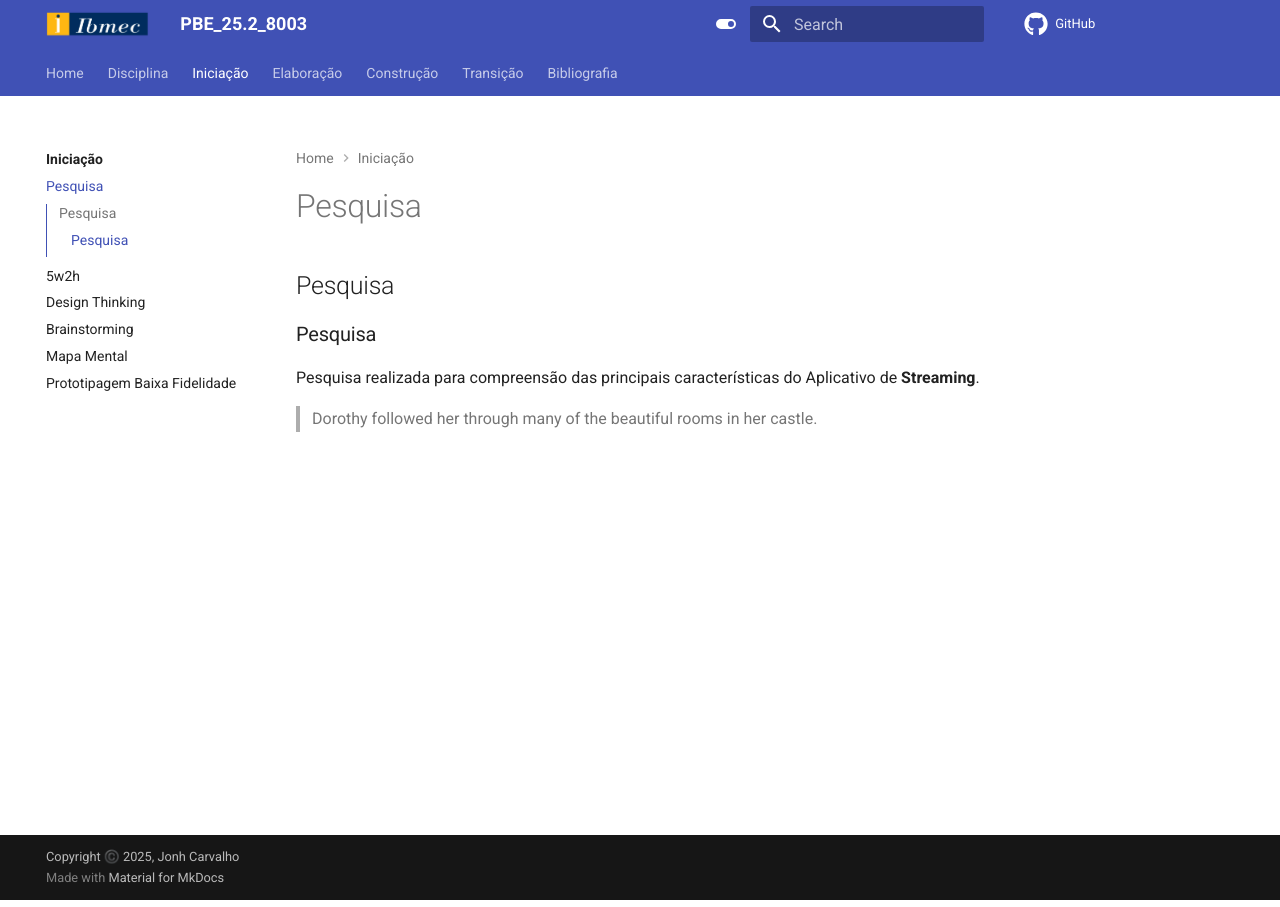
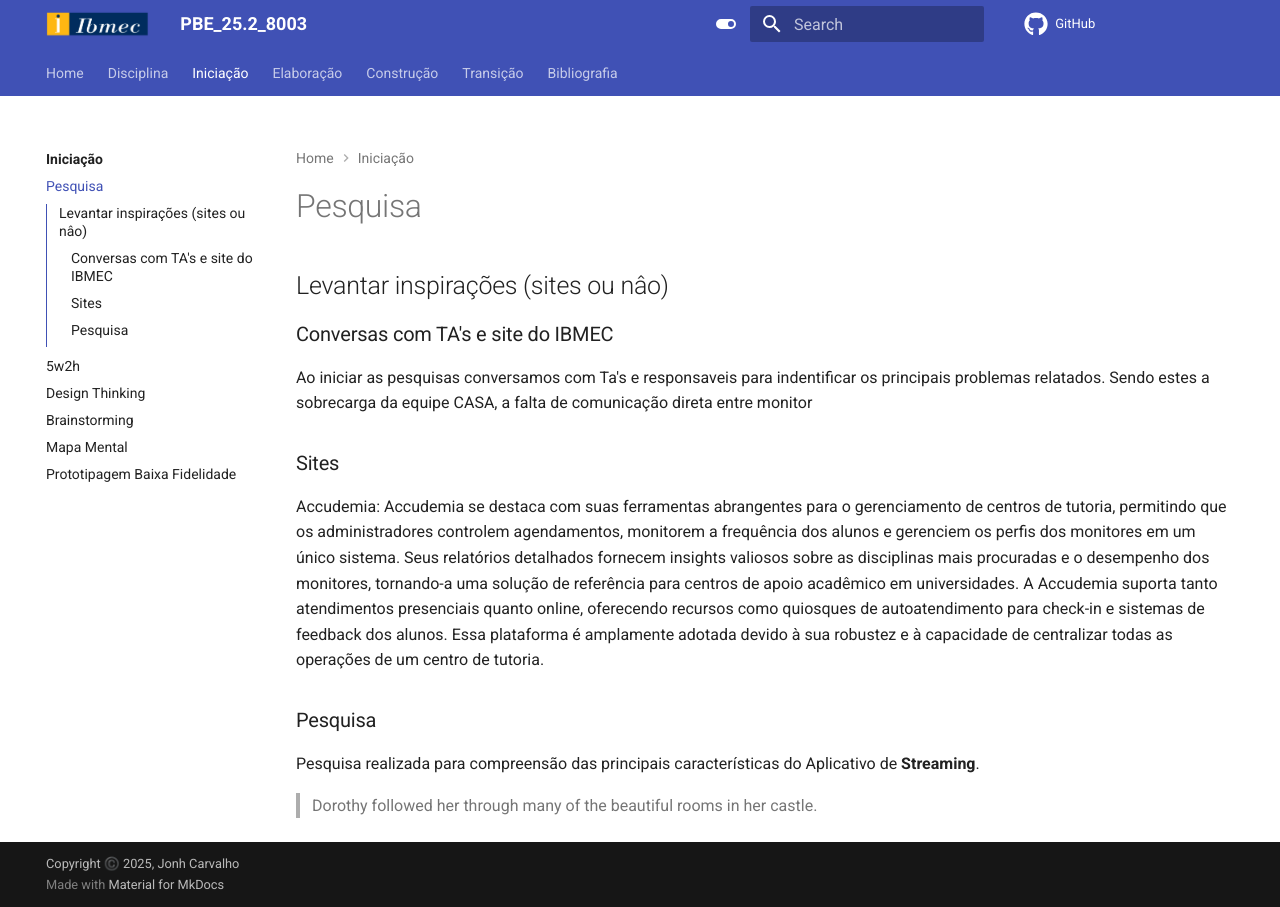
Before and after one commit to Projetos-de-Extensao/PBE_25.2_8004_Pioneiros, an MkDocs documentation site: the page built from docs/Iniciacao/pesquisa.md, in a window 1280 px wide. Built offline with MkDocs 1.6.1 and Material for MkDocs 9.7.7, drawn with Linux system fonts in a browser that asks for light colours; comment, search, counter and statistics services are not loaded.

Commit message:
Update pesquisa 1.0.md

```diff
--- a/docs/Iniciacao/pesquisa.md
+++ b/docs/Iniciacao/pesquisa.md
@@ -4,7 +4,15 @@ title: Pesquisa
 ---
 
 # Pesquisa
-## Pesquisa
+## Levantar inspirações (sites ou nâo)
+### Conversas com TA's e site do IBMEC
+Ao iniciar as pesquisas conversamos com Ta's e responsaveis para indentificar os principais problemas relatados. Sendo estes a sobrecarga da equipe CASA,  a falta de comunicação direta entre monitor
+
+### Sites
+
+Accudemia: Accudemia se destaca com suas ferramentas abrangentes para o gerenciamento de centros de tutoria, permitindo que os administradores controlem agendamentos, monitorem a frequência dos alunos e gerenciem os perfis dos monitores em um único sistema. Seus relatórios detalhados fornecem insights valiosos sobre as disciplinas mais procuradas e o desempenho dos monitores, tornando-a uma solução de referência para centros de apoio acadêmico em universidades. A Accudemia suporta tanto atendimentos presenciais quanto online, oferecendo recursos como quiosques de autoatendimento para check-in e sistemas de feedback dos alunos. Essa plataforma é amplamente adotada devido à sua robustez e à capacidade de centralizar todas as operações de um centro de tutoria.
+
+
 ### Pesquisa
 
 Pesquisa realizada para compreensão das principais características do Aplicativo de **Streaming**.
```
